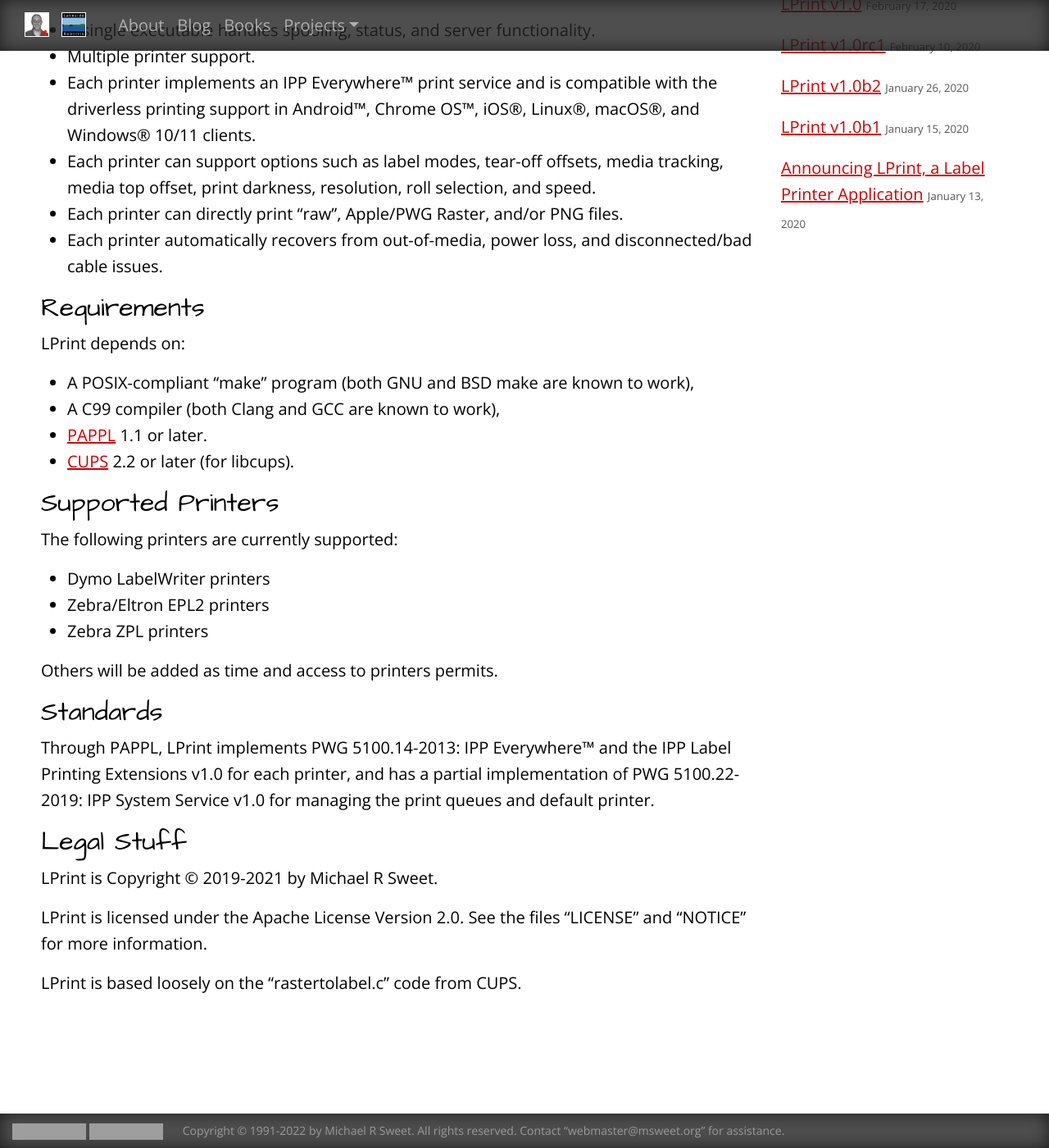
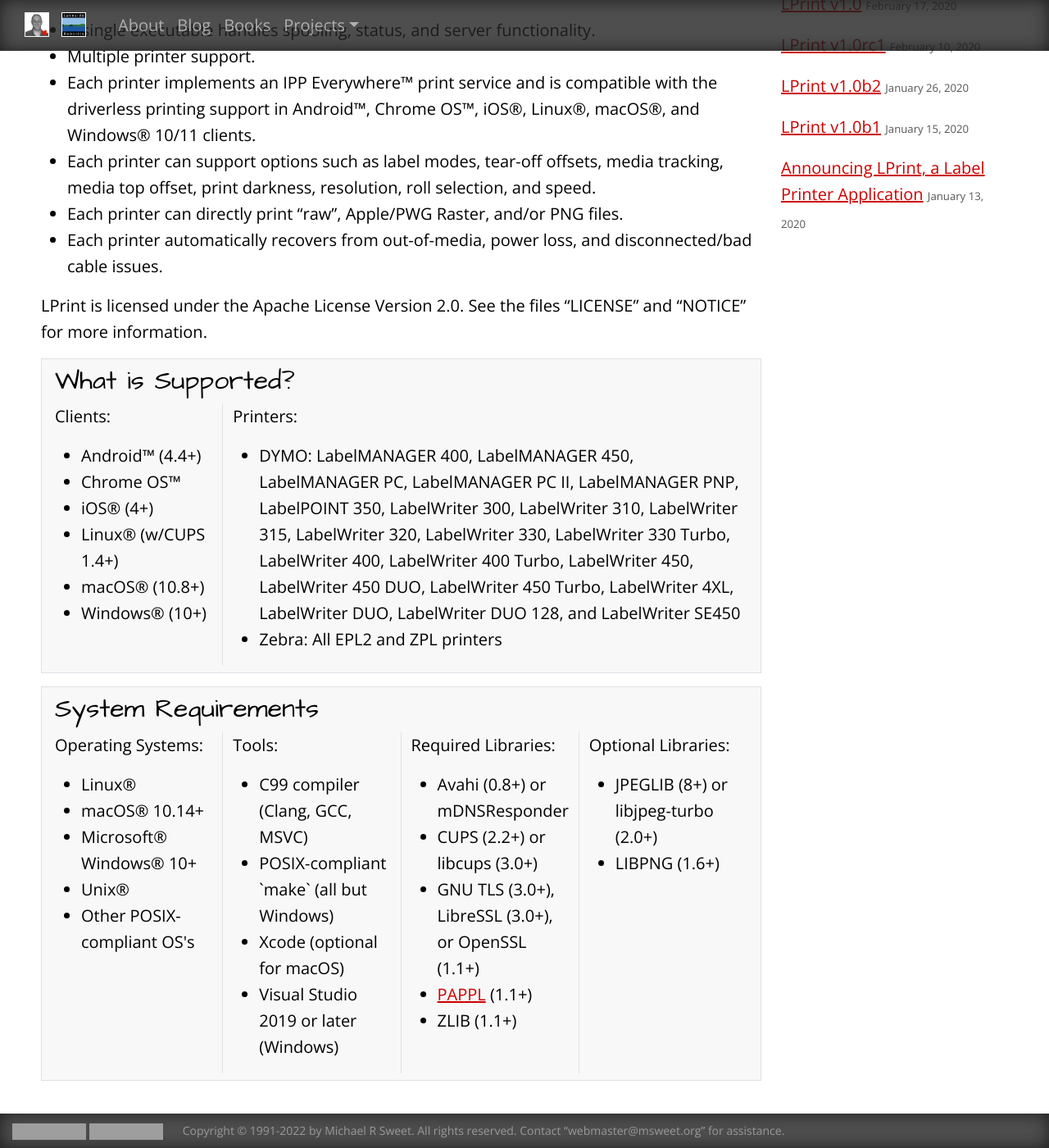
Before and after one commit to michaelrsweet/michaelrsweet.github.com, a Jekyll site: the page built from lprint/index.md, in a window 1280 px wide and 1400 px high, scrolled down 333 px. Shown: the whole window at 82% size. Built offline with Jekyll 4.4.1, drawn with Linux system fonts in a browser that asks for light colours; grey boxes are pictures that could not be loaded.

Commit message:
Start updating major projects to use newer "system requirements" content to make things consistent/easy to read.

```diff
--- a/lprint/index.md
+++ b/lprint/index.md
@@ -16,60 +16,71 @@
 [![LGTM Grade](https://img.shields.io/lgtm/grade/cpp/github/michaelrsweet/lprint)](https://lgtm.com/projects/g/michaelrsweet/lprint/context:cpp)
 [![LGTM Alerts](https://img.shields.io/lgtm/alerts/github/michaelrsweet/lprint)](https://lgtm.com/projects/g/michaelrsweet/lprint/)
 
-LPrint implements printing for a variety of common label and receipt printers
-connected via network or USB.  Features include:
+LPrint implements printing for a variety of common label and receipt printers connected via network or USB.  Features include:
 
 - A single executable handles spooling, status, and server functionality.
 - Multiple printer support.
-- Each printer implements an IPP Everywhere™ print service and is compatible
-  with the driverless printing support in Android™, Chrome OS™, iOS®, Linux®,
-  macOS®, and Windows® 10/11 clients.
-- Each printer can support options such as label modes, tear-off offsets,
-  media tracking, media top offset, print darkness, resolution, roll selection,
-  and speed.
+- Each printer implements an IPP Everywhere™ print service and is compatible with the driverless printing support in Android™, Chrome OS™, iOS®, Linux®, macOS®, and Windows® 10/11 clients.
+- Each printer can support options such as label modes, tear-off offsets, media tracking, media top offset, print darkness, resolution, roll selection, and speed.
 - Each printer can directly print "raw", Apple/PWG Raster, and/or PNG files.
-- Each printer automatically recovers from out-of-media, power loss, and
-  disconnected/bad cable issues.
+- Each printer automatically recovers from out-of-media, power loss, and disconnected/bad cable issues.
+
+LPrint is licensed under the Apache License Version 2.0.  See the files "LICENSE" and "NOTICE" for more information.
 
 
-Requirements
-------------
-
-LPrint depends on:
-
-- A POSIX-compliant "make" program (both GNU and BSD make are known to work),
-- A C99 compiler (both Clang and GCC are known to work),
-- [PAPPL](https://www.msweet.org/pappl) 1.1 or later.
-- [CUPS](https://openprinting.github.io/cups) 2.2 or later (for libcups).
-
-
-Supported Printers
-------------------
-
-The following printers are currently supported:
-
-- Dymo LabelWriter printers
-- Zebra/Eltron EPL2 printers
-- Zebra ZPL printers
-
-Others will be added as time and access to printers permits.
-
-
-Standards
----------
-
-Through PAPPL, LPrint implements PWG 5100.14-2013: IPP Everywhere™ and the IPP
-Label Printing Extensions v1.0 for each printer, and has a partial
-implementation of PWG 5100.22-2019: IPP System Service v1.0 for managing the
-print queues and default printer.
-
-
-Legal Stuff
------------
-
-LPrint is Copyright © 2019-2021 by Michael R Sweet.
-
-LPrint is licensed under the Apache License Version 2.0.  See the files
-"LICENSE" and "NOTICE" for more information.
-
-LPrint is based loosely on the "rastertolabel.c" code from CUPS.
+<div class="border bg20 px-3 py-2 mb-3">
+  <h2>What is Supported?</h2>
+  <div class="row"><div class="col-lg-3 border-end">
+    <p>Clients:</p>
+    <ul>
+      <li>Android™ (4.4+)</li>
+      <li>Chrome OS™</li>
+      <li>iOS® (4+)</li>
+      <li>Linux® (w/CUPS 1.4+)</li>
+      <li>macOS® (10.8+)</li>
+      <li>Windows® (10+)</li>
+    </ul>
+  </div><div class="col-lg-9">
+    <p>Printers:</p>
+    <ul>
+      <li>DYMO:  LabelMANAGER 400, LabelMANAGER 450, LabelMANAGER PC, LabelMANAGER PC II, LabelMANAGER PNP, LabelPOINT 350, LabelWriter 300, LabelWriter 310, LabelWriter 315, LabelWriter 320, LabelWriter 330, LabelWriter 330 Turbo, LabelWriter 400, LabelWriter 400 Turbo, LabelWriter 450, LabelWriter 450 DUO, LabelWriter 450 Turbo, LabelWriter 4XL, LabelWriter DUO, LabelWriter DUO 128, and LabelWriter SE450</li>
+      <li>Zebra: All EPL2 and ZPL printers</li>
+    </ul>
+  </div></div>
+</div>
+<div class="border bg20 px-3 py-2">
+  <h2>System Requirements</h2>
+  <div class="row"><div class="col-lg-3 border-end">
+    <p>Operating Systems:</p>
+    <ul>
+      <li>Linux®</li>
+      <li>macOS® 10.14+</li>
+      <li>Microsoft® Windows® 10+</li>
+      <li>Unix®</li>
+      <li>Other POSIX-compliant OS's</li>
+    </ul>
+  </div><div class="col-lg-3 border-end">
+    <p>Tools:</p>
+    <ul>
+      <li>C99 compiler (Clang, GCC, MSVC)</li>
+      <li>POSIX-compliant `make` (all but Windows)</li>
+      <li>Xcode (optional for macOS)</li>
+      <li>Visual Studio 2019 or later (Windows)</li>
+    </ul>
+  </div><div class="col-lg-3 border-end">
+    <p>Required Libraries:</p>
+    <ul>
+      <li>Avahi (0.8+) or mDNSResponder</li>
+      <li>CUPS (2.2+) or libcups (3.0+)</li>
+      <li>GNU TLS (3.0+), LibreSSL (3.0+), or OpenSSL (1.1+)</li>
+      <li><a href="../pappl">PAPPL</a> (1.1+)</li>
+      <li>ZLIB (1.1+)</li>
+    </ul>
+  </div><div class="col-lg-3">
+    <p>Optional Libraries:</p>
+    <ul>
+      <li>JPEGLIB (8+) or libjpeg-turbo (2.0+)</li>
+      <li>LIBPNG (1.6+)</li>
+    </ul>
+  </div></div>
+</div>
```
Also changed, not shown: htmldoc/index.md (+33 -0 lines), pappl/index.md (+11 -3 lines), pdfio/index.md (+30 -26 lines).
